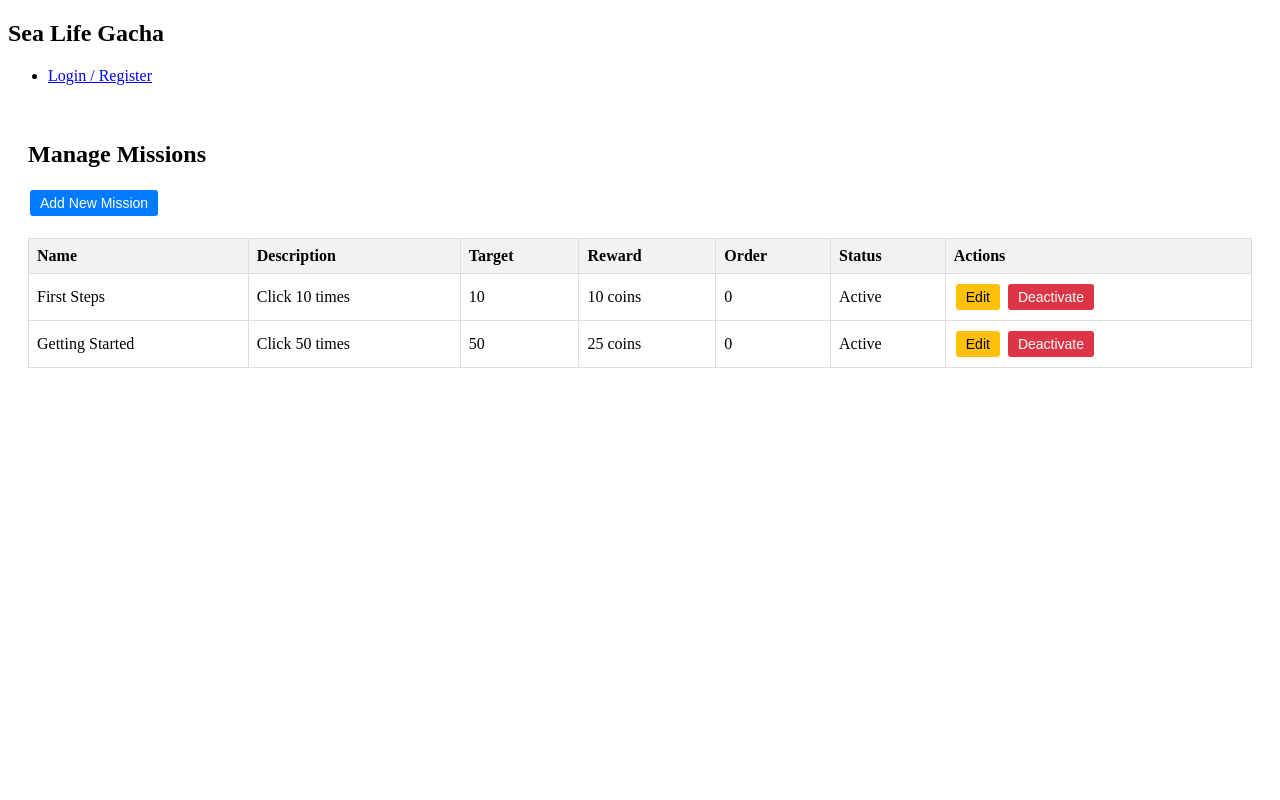
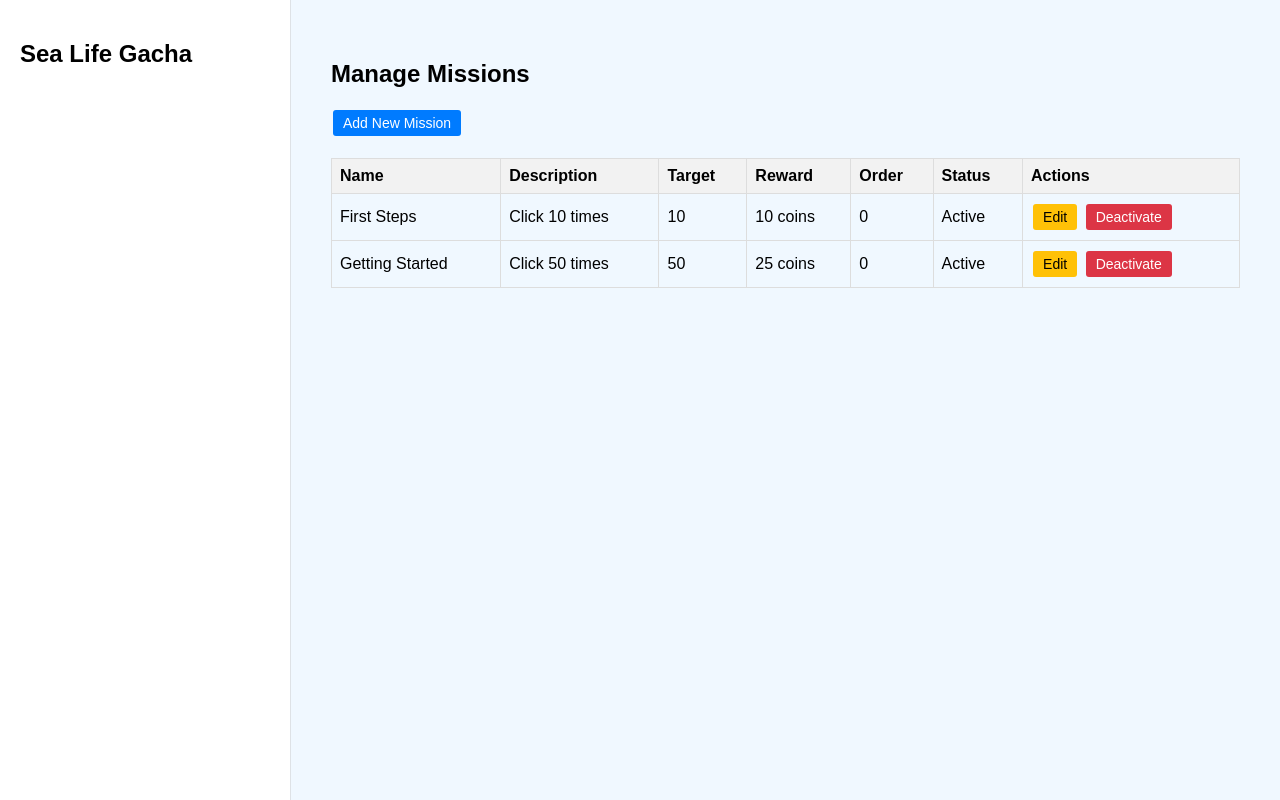
Before and after one commit to cydmgy/ACP_Final-Project, a Flask app: page /admin/missions in a window 1280 px wide. Run offline with Flask 3, Linux system fonts and the light colour scheme.

Commit message:
Fixed the login frame overlapping with index page

```diff
--- a/templates/base.html
+++ b/templates/base.html
@@ -5,9 +5,45 @@
     <meta name="viewport" content="width=device-width, initial-scale=1.0">
     <link rel="stylesheet" href="{{ url_for('static', filename='style.css') }}">
     <title>Sea Life Gacha</title>
+    <style>
+        /* Add basic layout styles if missing from style.css */
+        body { font-family: sans-serif; margin: 0; background: #f0f8ff; }
+        .container { display: flex; min-height: 100vh; }
+
+        /* Sidebar styling */
+        .sidebar {
+            width: 250px;
+            background: #ffffff;
+            padding: 20px;
+            border-right: 1px solid #dee2e6;
+            flex-shrink: 0;
+        }
+
+        /* Layout for Auth page (Centered, no sidebar) */
+        .container.auth-mode {
+            justify-content: center;
+            align-items: center;
+            background: linear-gradient(135deg, #e0f7fa 0%, #80deea 100%);
+        }
+
+        .main-content { flex-grow: 1; padding: 20px; }
+
+        /* Nav styling */
+        .sidebar ul { list-style: none; padding: 0; }
+        .sidebar li { margin-bottom: 10px; }
+        .sidebar a { text-decoration: none; color: #333; font-weight: bold; display: block; padding: 10px; border-radius: 5px; }
+        .sidebar a:hover, .sidebar a.active { background: #e1f5fe; color: #0288d1; }
+
+        /* Flash messages */
+        .alert { padding: 15px; margin-bottom: 20px; border-radius: 4px; }
+        .alert-success { background-color: #d4edda; color: #155724; border: 1px solid #c3e6cb; }
+        .alert-error { background-color: #f8d7da; color: #721c24; border: 1px solid #f5c6cb; }
+    </style>
 </head>
 <body>
-    <div class="container">
+    <div class="container {% if request.endpoint == 'auth' %}auth-mode{% endif %}">
+
+        {% if request.endpoint != 'auth' %}
         <div class="sidebar">
             <h2>Sea Life Gacha</h2>
             <ul>
@@ -15,18 +51,17 @@
                     <li><a href="{{ url_for('home') }}" class="{% if request.endpoint == 'home' %}active{% endif %}">Home</a></li>
                     <li><a href="{{ url_for('gacha') }}" class="{% if request.endpoint == 'gacha' %}active{% endif %}">Gacha</a></li>
                     <li><a href="{{ url_for('inventory') }}" class="{% if request.endpoint == 'inventory' %}active{% endif %}">Inventory</a></li>
-                {% else %}
-                    <li><a href="{{ url_for('auth') }}" class="active">Login / Register</a></li>
                 {% endif %}
             </ul>
         </div>
+        {% endif %}
 
         <div class="main-content">
             {% with messages = get_flashed_messages(with_categories=true) %}
                 {% if messages %}
                     <div class="messages">
                         {% for category, message in messages %}
-                            <div class="alert alert-{{ category }}" style="padding: 10px; margin-bottom: 10px; background: rgba(255,255,255,0.1); border-left: 4px solid #2196f3;">
+                            <div class="alert alert-{{ category }}">
                                 {{ message }}
                             </div>
                         {% endfor %}
@@ -37,6 +72,7 @@
             {% block content %}{% endblock %}
         </div>
     </div>
+
     <script src="https://code.jquery.com/jquery-3.6.0.min.js"></script>
     {% block scripts %}{% endblock %}
 </body>
```
Also changed, not shown: instance/sea_life_gacha.db.
